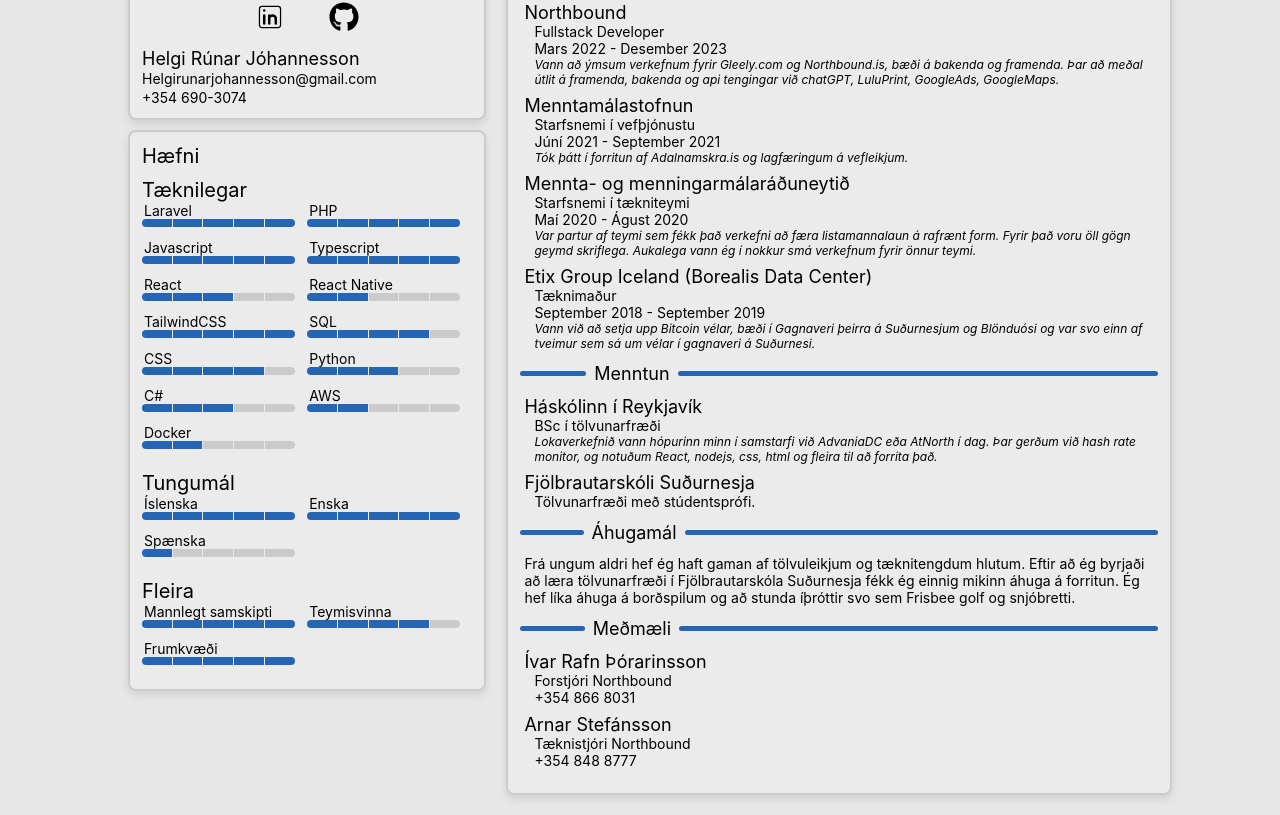
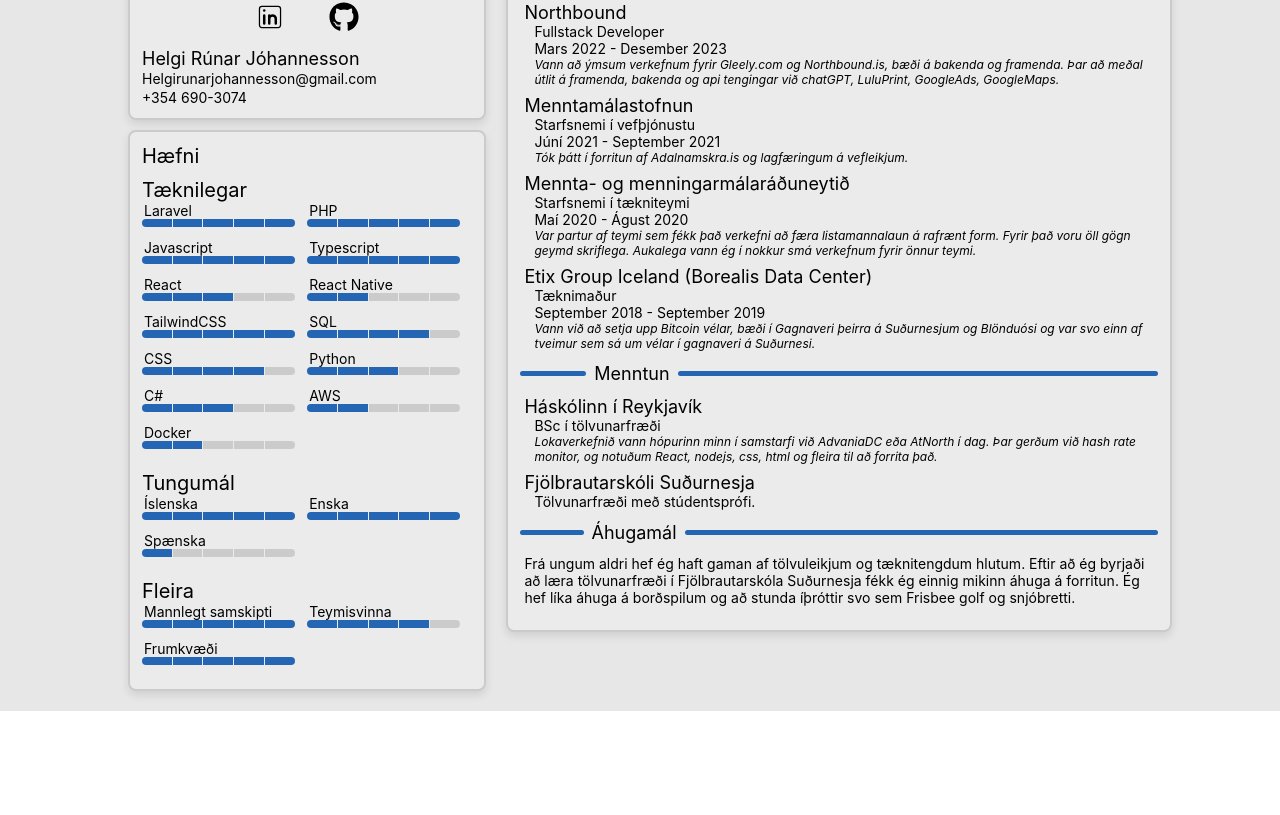
Before and after one commit to Helgirunar/cv, a React (Create React App) app: page / in a window 1280 px wide. Shown: the part 251-1066 px from the top of the page. After the commit the page ends 962 px from the top, so only its background shows below. Built offline with nearby package versions, Linux system fonts and the light colour scheme.

Commit message:
Removed medmaeli

```diff
--- a/src/pages/aboutMe.jsx
+++ b/src/pages/aboutMe.jsx
@@ -86,12 +86,6 @@ const AboutMe = ({darkMode}) => {
 				<div className="text-md" style={{padding: '4px', marginTop: '8px', marginBottom: '8px'}}>
 					{data.interests}
 				</div>
-				<Title text="Meðmæli" darkMode={darkMode}/>
-				<div style={{padding: '4px', marginBottom: '8px'}}>
-					{data.recommendations.map((skill) => {
-						return (<Experience key={skill.name} name={skill.name} status={skill.status} dates={skill.dates} description={skill.description}/>);
-					})}
-				</div>
 			</Card>
 		</div>
     </div>
```
Also changed, not shown: 1 other file (tests, documents, lock files or other folders).
